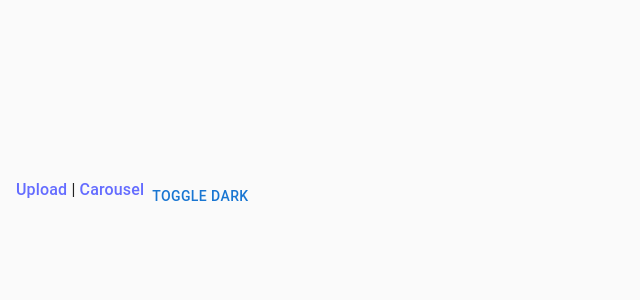
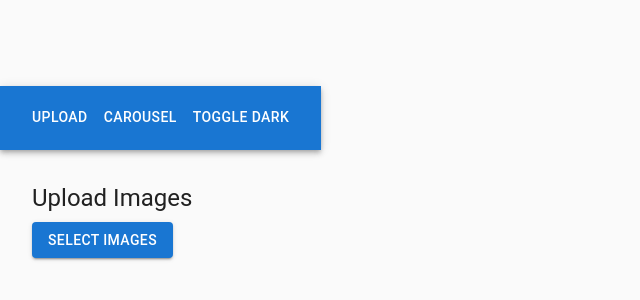
Before and after one commit to naveensing575/image-carousel-uploader, a React (Vite) app: page / in a window 1280 px wide. Shown: the part 204-504 px from the top of the page, without its empty margins (0-640 px from the left). Built offline with nearby package versions, Linux system fonts and the light colour scheme.

Commit message:
feat: setup React Router with routes for Upload and Carousel pages

```diff
--- a/src/App.tsx
+++ b/src/App.tsx
@@ -1,9 +1,9 @@
 import { useState } from "react";
-import { ThemeProvider, CssBaseline, Button } from "@mui/material";
+import { ThemeProvider, CssBaseline, Button, AppBar, Toolbar } from "@mui/material";
 import { getTheme } from "./theme/theme";
 import { BrowserRouter, Routes, Route, Link } from "react-router-dom";
-import Upload from "./pages/Carousel";
-import Carousel from "./pages/Upload";
+import Upload from "./pages/Upload";
+import Carousel from "./pages/Carousel";
 
 function App() {
   const [mode, setMode] = useState<"light" | "dark">("light");
@@ -13,15 +13,27 @@ function App() {
     <ThemeProvider theme={theme}>
       <CssBaseline />
       <BrowserRouter>
-        <header style={{ display: "flex", justifyContent: "space-between", padding: "1rem" }}>
-          <nav>
-            <Link to="/upload">Upload</Link> | <Link to="/carousel">Carousel</Link>
-          </nav>
-          <Button onClick={() => setMode(mode === "light" ? "dark" : "light")}>
-            Toggle {mode === "light" ? "Dark" : "Light"}
-          </Button>
-        </header>
+        <AppBar position="static">
+          <Toolbar sx={{ display: "flex", justifyContent: "space-between" }}>
+            <nav>
+              <Button color="inherit" component={Link} to="/upload">
+                Upload
+              </Button>
+              <Button color="inherit" component={Link} to="/carousel">
+                Carousel
+              </Button>
+            </nav>
+            <Button
+              color="inherit"
+              onClick={() => setMode(mode === "light" ? "dark" : "light")}
+            >
+              Toggle {mode === "light" ? "Dark" : "Light"}
+            </Button>
+          </Toolbar>
+        </AppBar>
+
         <Routes>
+          <Route path="/" element={<Upload />} />
           <Route path="/upload" element={<Upload />} />
           <Route path="/carousel" element={<Carousel />} />
         </Routes>
--- a/src/pages/Upload.tsx
+++ b/src/pages/Upload.tsx
@@ -1,9 +1,20 @@
 import { type ChangeEvent } from "react";
 import { useDispatch, useSelector } from "react-redux";
 import type { RootState } from "../store";
-import { addFiles } from "../store/slices/uploadSlice";
+import {
+  addFiles,
+  updateProgress,
+  updateStatus,
+} from "../store/slices/uploadSlice";
 import { v4 as uuid } from "uuid";
-import { Button, Typography, List, ListItem } from "@mui/material";
+import {
+  Button,
+  Typography,
+  List,
+  ListItem,
+  LinearProgress,
+  Box,
+} from "@mui/material";
 
 export default function Upload() {
   const dispatch = useDispatch();
@@ -22,6 +33,21 @@ export default function Upload() {
     }));
 
     dispatch(addFiles(newFiles));
+
+    // simulate upload progress
+    newFiles.forEach((file) => {
+      let progress = 0;
+      const interval = setInterval(() => {
+        progress += 10;
+        if (progress <= 100) {
+          dispatch(updateProgress({ id: file.id, progress }));
+        }
+        if (progress >= 100) {
+          clearInterval(interval);
+          dispatch(updateStatus({ id: file.id, status: "success" }));
+        }
+      }, 300);
+    });
   };
 
   return (
@@ -43,8 +69,12 @@ export default function Upload() {
 
       <List>
         {files.map((f) => (
-          <ListItem key={f.id}>
-            {f.name} ({(f.size / 1024).toFixed(1)} KB) — {f.status}
+          <ListItem key={f.id} sx={{ flexDirection: "column", alignItems: "flex-start" }}>
+            <Typography>{f.name} ({(f.size / 1024).toFixed(1)} KB)</Typography>
+            <Box sx={{ width: "100%", mt: 1 }}>
+              <LinearProgress variant="determinate" value={f.progress} />
+            </Box>
+            <Typography variant="body2">Status: {f.status}</Typography>
           </ListItem>
         ))}
       </List>
```
